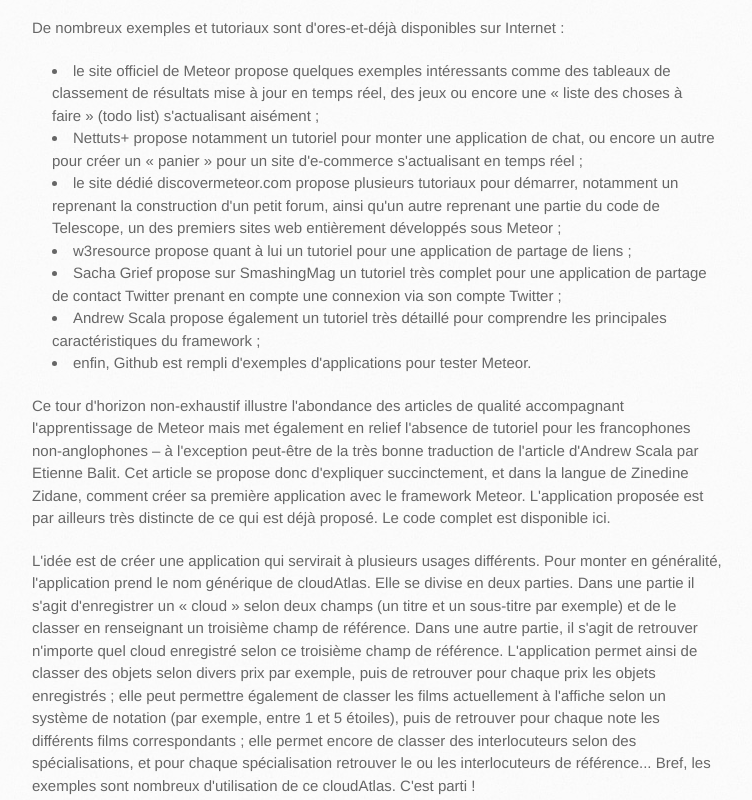
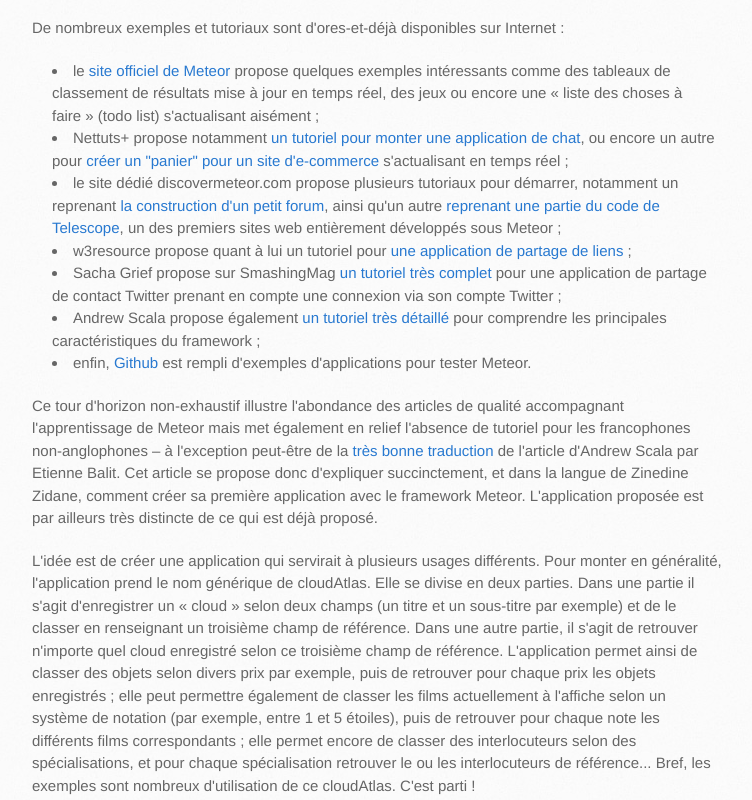
Before and after one commit to thibault-mahe/cloudAtlas-Meteor-App, a plain HTML site: page index.html in a window 1280 px wide. Shown: the part 1125-1925 px from the top of the page, without its empty margins (138-890 px from the left). Drawn offline with Linux system fonts and the light colour scheme.

```diff
--- a/index.html
+++ b/index.html
@@ -40,15 +40,15 @@
 <p>De nombreux exemples et tutoriaux sont d'ores-et-déjà disponibles sur Internet :</p>
 
 <ul>
-<li>le site officiel de Meteor propose quelques exemples intéressants comme des tableaux de classement de résultats mise à jour en temps réel, des jeux ou encore une « liste des choses à faire » (todo list) s'actualisant aisément ;</li>
-<li>Nettuts+ propose notamment un tutoriel pour monter une application de chat, ou encore un autre pour créer un « panier » pour un site d'e-commerce s'actualisant en temps réel ;</li>
-<li>le site dédié discovermeteor.com propose plusieurs tutoriaux pour démarrer, notamment un reprenant la construction d'un petit forum, ainsi qu'un autre reprenant une partie du code de Telescope, un des premiers sites web entièrement développés sous Meteor ;</li>
-<li>w3resource propose quant à lui un tutoriel pour une application de partage de liens ;</li>
-<li>Sacha Grief propose sur SmashingMag un tutoriel très complet pour une application de partage de contact Twitter prenant en compte une connexion via son compte Twitter ;</li>
-<li>Andrew Scala propose également un tutoriel très détaillé pour comprendre les principales caractéristiques du framework ;</li>
-<li>enfin, Github est rempli d'exemples d'applications pour tester Meteor.</li>
-</ul><p>Ce tour d'horizon non-exhaustif illustre l'abondance des articles de qualité accompagnant l'apprentissage de Meteor mais met également en relief l'absence de tutoriel pour les francophones non-anglophones – à l'exception peut-être de la très bonne traduction de l'article d'Andrew Scala par Etienne Balit.
-Cet article se propose donc d'expliquer succinctement, et dans la langue de Zinedine Zidane, comment créer sa première application avec le framework Meteor. L'application proposée est par ailleurs très distincte de ce qui est déjà proposé. Le code complet est disponible ici. </p>
+<li>le <a href="http://www.meteor.com/examples/leaderboard">site officiel de Meteor</a> propose quelques exemples intéressants comme des tableaux de classement de résultats mise à jour en temps réel, des jeux ou encore une « liste des choses à faire » (todo list) s'actualisant aisément ;</li>
+<li>Nettuts+ propose notamment <a href="http://net.tutsplus.com/tutorials/javascript-ajax/prototyping-with-meteor/">un tutoriel pour monter une application de chat</a>, ou encore un autre pour <a href="http://net.tutsplus.com/tutorials/javascript-ajax/whats-this-meteor-thing/">créer un "panier" pour un site d'e-commerce</a> s'actualisant en temps réel ;</li>
+<li>le site dédié discovermeteor.com propose plusieurs tutoriaux pour démarrer, notamment un reprenant <a href="http://www.discovermeteor.com/2013/01/30/getting-started-with-meteor/">la construction d'un petit forum</a>, ainsi qu'un autre <a href="http://www.discovermeteor.com/2013/02/20/a-look-at-a-meteor-template/">reprenant une partie du code de Telescope</a>, un des premiers sites web entièrement développés sous Meteor ;</li>
+<li>w3resource propose quant à lui un tutoriel pour <a href="http://www.w3resource.com/meteor/build-an-app-with-meteor.php">une application de partage de liens</a> ;</li>
+<li>Sacha Grief propose sur SmashingMag <a href="http://www.smashingmagazine.com/2013/06/13/build-app-45-minutes-meteor/">un tutoriel très complet</a> pour une application de partage de contact Twitter prenant en compte une connexion via son compte Twitter ;</li>
+<li>Andrew Scala propose également <a href="http://andrewscala.com/meteor/">un tutoriel très détaillé</a> pour comprendre les principales caractéristiques du framework ;</li>
+<li>enfin, <a href="https://github.com/search?q=meteor&amp;ref=reposearch">Github</a> est rempli d'exemples d'applications pour tester Meteor.</li>
+</ul><p>Ce tour d'horizon non-exhaustif illustre l'abondance des articles de qualité accompagnant l'apprentissage de Meteor mais met également en relief l'absence de tutoriel pour les francophones non-anglophones – à l'exception peut-être de la <a href="http://www.etiennebalit.com/2013/04/meteor-b-a-ba-et-bonnes-pratiques/">très bonne traduction</a> de l'article d'Andrew Scala par Etienne Balit.
+Cet article se propose donc d'expliquer succinctement, et dans la langue de Zinedine Zidane, comment créer sa première application avec le framework Meteor. L'application proposée est par ailleurs très distincte de ce qui est déjà proposé.</p>
 
 <p>L'idée est de créer une application qui servirait à plusieurs usages différents. Pour monter en généralité, l'application prend le nom générique de cloudAtlas. Elle se divise en deux parties. Dans une partie il s'agit d'enregistrer un « cloud » selon deux champs (un titre et un sous-titre par exemple) et de le classer en renseignant un troisième champ de référence. Dans une autre partie, il s'agit de retrouver n'importe quel cloud enregistré selon ce troisième champ de référence. L'application permet ainsi de classer des objets selon divers prix par exemple, puis de retrouver pour chaque prix les objets enregistrés ; elle peut permettre également de classer les films actuellement à l'affiche selon un système de notation (par exemple, entre 1 et 5 étoiles), puis de retrouver pour chaque note les différents films correspondants ; elle permet encore de classer des interlocuteurs selon des spécialisations, et pour chaque spécialisation retrouver le ou les interlocuteurs de référence... Bref, les exemples sont nombreux d'utilisation de ce cloudAtlas. C'est parti !</p>
 
@@ -241,7 +241,7 @@ Notons ici que les 4 variables entre accolades (cloudTitle, cloudSubTitle, cloud
 <p>Il nous faut désormais préciser le comportement de chaque template dans le fichier Javascript. Tout comme le fichier HTML, le fichier Javascript est composé de 3 parties correspondantes aux trois templates. Reprenons-les un par un en suivant l'ordre logique que nous avons déjà pu suivre.</p>
 
 <p>Le formulaire d'enregistrement des « clouds » comprend un bouton « submit » qui se traduit en Javascript sous la forme d'un événement. Cet événement, l'appui sur le bouton submit, déclenche plusieurs comportements qui doivent permettre à Meteor d'enregistrer les champs renseignés dans le formulaire.
-Meteor possède sa propre grammaire dont il est évidemment très intéressant et utile de prendre connaissance, disponible sur sa documentation sur son site. Dans Meteor, un événement se code ainsi :</p>
+Meteor possède sa propre grammaire dont il est évidemment très intéressant et utile de prendre connaissance, disponible sur <a href="http://docs.meteor.com/">sa documentation sur son site</a>. Dans Meteor, un événement se code ainsi :</p>
 
 <pre><code>Template.cloudForm.events = {
     'submit' : function (e, tmpl) {
```
Also changed, not shown: params.json (+1 -1 lines).
